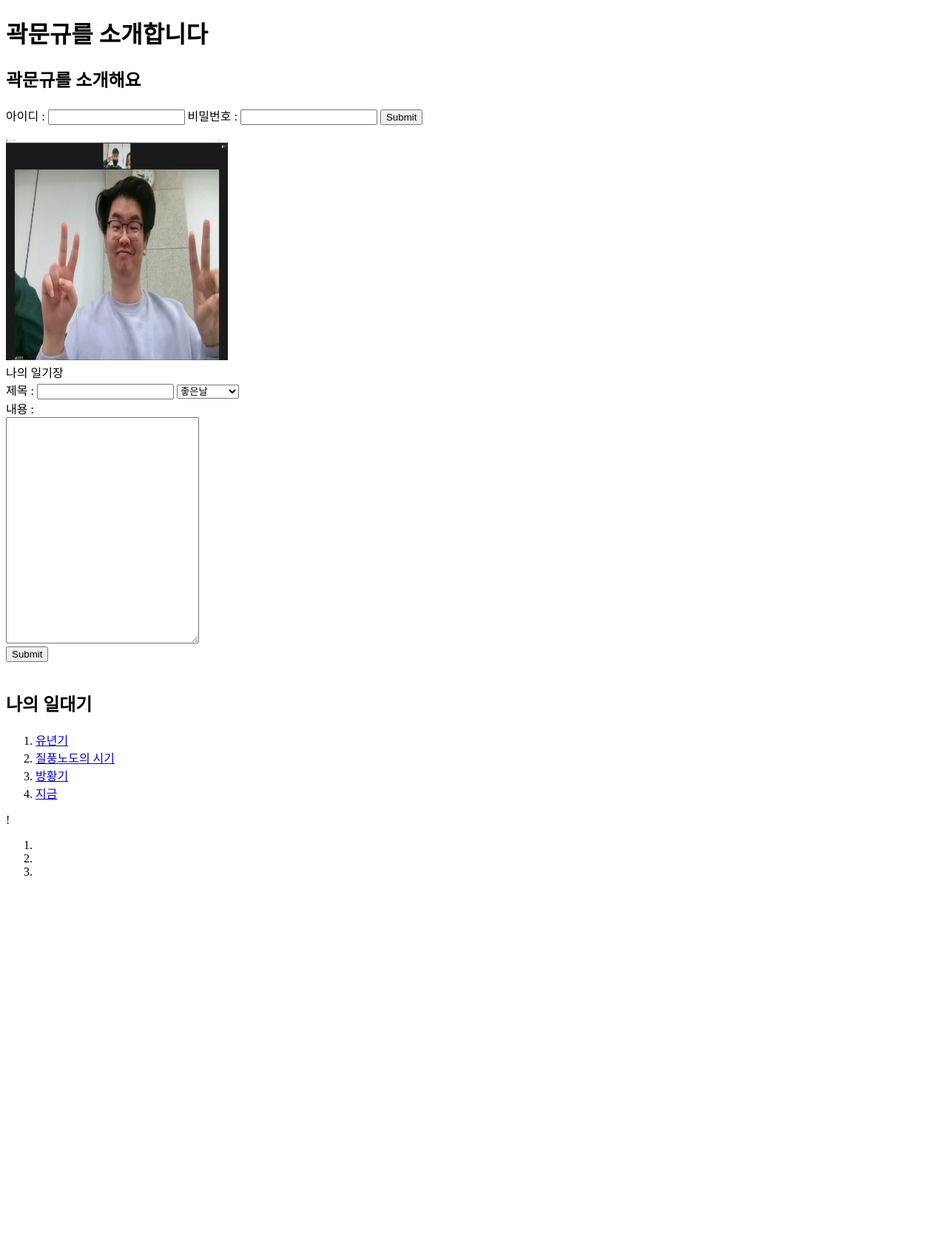
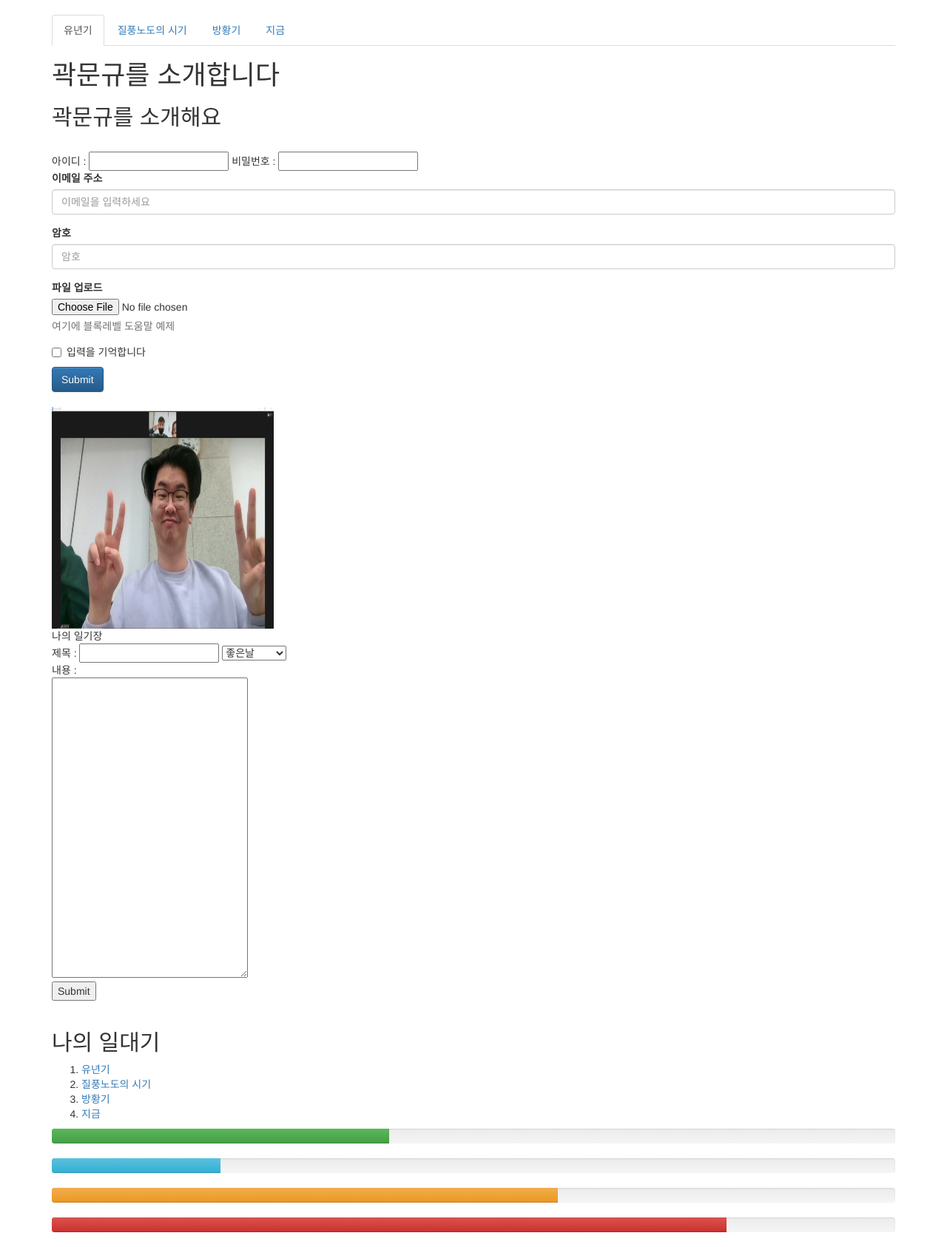
Before and after one commit to MinchanKwack/MinchanKwack.github.io, a plain HTML site: page index.html in a window 1280 px wide. Shown: the whole page at 74% size. Before the commit the page ends 1204 px from the top, so only its background shows below. Drawn offline with nearby package versions, Linux system fonts and the light colour scheme.

Commit message:
Add files via upload

```diff
--- a/index.html
+++ b/index.html
@@ -1,16 +1,56 @@
 <!DOCTYPE html>
 <html lang="ko">
     <head>
+            <script src="https://code.jquery.com/jquery-3.6.0.js" integrity="sha256-H+K7U5CnXl1h5ywQfKtSj8PCmoN9aaq30gDh27Xc0jk=" crossorigin="anonymous"></script>
+        <!-- 합쳐지고 최소화된 최신 CSS -->
+        <link rel="stylesheet" href="https://maxcdn.bootstrapcdn.com/bootstrap/3.3.2/css/bootstrap.min.css">
+
+        <!-- 부가적인 테마 -->
+        <link rel="stylesheet" href="https://maxcdn.bootstrapcdn.com/bootstrap/3.3.2/css/bootstrap-theme.min.css">
+
+        <!-- 합쳐지고 최소화된 최신 자바스크립트 -->
+        <script src="https://maxcdn.bootstrapcdn.com/bootstrap/3.3.2/js/bootstrap.min.js"></script>
+
         <meta charset="utf-8">
         <title>자기 소개</title>
     </head>
     <body>
+        <div class="container">
+            <br>
+            <ul class="nav nav-tabs">
+                <li role="presentation" class="active"><a href="#">유년기</a></li>
+                <li role="presentation"><a href="2.html">질풍노도의 시기</a></li>
+                <li role="presentation"><a href="3.html">방황기</a></li>
+                <li role="presentation"><a href="4.html">지금</a></li>
+              </ul>
         <h1>곽문규를 소개합니다</h1>
-        <h2>곽문규를 소개해요</h2>
+        <h2>곽문규를 소개해요</h2><br>
         <form action="전송받을 대상">
             아이디 : <input type="text" name="id">
             비밀번호 : <input type="password" name="pw">
-            <input type="submit">
+
+            <div class="form-group">
+              <label for="exampleInputEmail1">이메일 주소</label>
+              <input type="email" class="form-control" id="exampleInputEmail1" placeholder="이메일을 입력하세요">
+            </div>
+            <div class="form-group">
+              <label for="exampleInputPassword1">암호</label>
+              <input type="password" class="form-control" id="exampleInputPassword1" placeholder="암호">
+            </div>
+            <div class="form-group">
+              <label for="exampleInputFile">파일 업로드</label>
+              <input type="file" id="exampleInputFile">
+              <p class="help-block">여기에 블록레벨 도움말 예제</p>
+            </div>
+            <div class="checkbox">
+              <label>
+                <input type="checkbox"> 입력을 기억합니다
+              </label>
+            </div>
+            <input type="submit" class="btn btn-primary">
+          </form>
+        <form action="전송받을 대상">
+
         </form>
         <br>
         <img src="snowman.jpg" height=300 width=300>
@@ -37,12 +77,26 @@
             <li><a href="3.html">방황기</a></li>
             <li><a href="4.html">지금</a></li>
         </ol>
-
+        <div class="progress">
+            <div class="progress-bar progress-bar-success" role="progressbar" aria-valuenow="40" aria-valuemin="0" aria-valuemax="100" style="width: 40%">
+              <span class="sr-only">40% Complete (success)</span>
+            </div>
+          </div>
+          <div class="progress">
+            <div class="progress-bar progress-bar-info" role="progressbar" aria-valuenow="20" aria-valuemin="0" aria-valuemax="100" style="width: 20%">
+              <span class="sr-only">20% Complete</span>
+            </div>
+          </div>
+          <div class="progress">
+            <div class="progress-bar progress-bar-warning" role="progressbar" aria-valuenow="60" aria-valuemin="0" aria-valuemax="100" style="width: 60%">
+              <span class="sr-only">60% Complete (warning)</span>
+            </div>
+          </div>
+          <div class="progress">
+            <div class="progress-bar progress-bar-danger" role="progressbar" aria-valuenow="80" aria-valuemin="0" aria-valuemax="100" style="width: 80%">
+              <span class="sr-only">80% Complete (danger)</span>
+            </div>
+          </div>
+    </div>
     </body>
 </html>
-!
-<ol>
-    <li></li>
-    <li></li>
-    <li></li>
-</ol>
```
